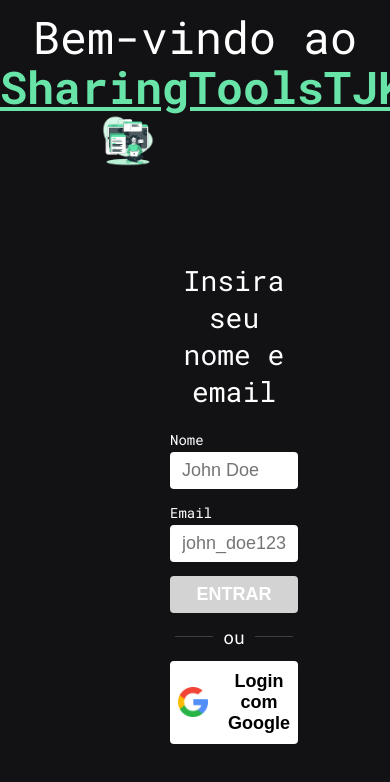
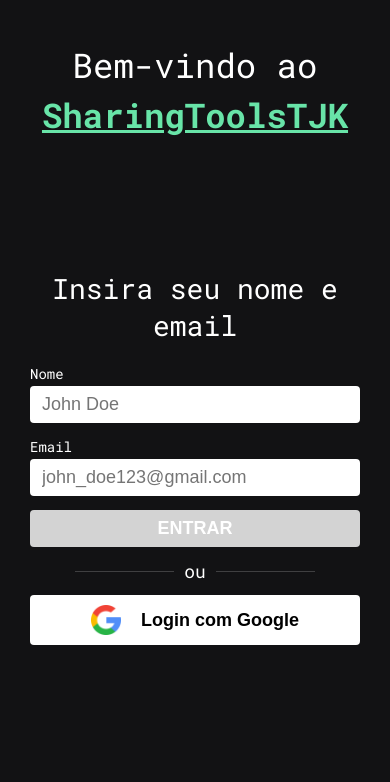
Before and after one commit to ThiagoKachi/SharingToolsTJK, a React (Create React App) app: page / in a window 390 px wide. Shown: the top 782 px of the page. Built offline with nearby package versions, Linux system fonts and the light colour scheme; no server answers; data requests are answered from the project's data file.

Commit message:
Add responsive pages

```diff
--- a/src/App.jsx
+++ b/src/App.jsx
@@ -16,4 +16,3 @@
 
 // Tratar erro ao fechar o modal de login google: The popup has been closed by the user before finalizing the operation. (auth/popup-closed-by-user).
 // Separar os contextos da aplicação em mais arquivos(organizar)
-// Responsividade (header) e pagina login(tirar foto)
--- a/src/components/Header/styles.js
+++ b/src/components/Header/styles.js
@@ -7,7 +7,6 @@
   div {
     display: flex;
     justify-content: space-between;
-    /* align-items: center; */
     padding: 14px 50px;
   }
 
@@ -67,4 +66,16 @@
     border: none;
     box-shadow: none;
   }
+
+  @media (max-width: 870px) {
+    h1 {
+      display: none;
+    }
+  }
+
+  @media (max-width: 380px) {
+    img {
+      display: none;
+    }
+  }
 `;
--- a/src/components/SearchBar/styles.js
+++ b/src/components/SearchBar/styles.js
@@ -47,4 +47,19 @@
     border: none;
     box-shadow: none;
   }
+
+  @media (max-width: 650px) {
+    & {
+      display: flex;
+      flex-direction: column;
+    }
+
+    .checkbox {
+      margin: 10px 0;
+    }
+
+    button {
+      margin: 10px 0;
+    }
+  }
 `;
--- a/src/pages/Home/styles.js
+++ b/src/pages/Home/styles.js
@@ -14,4 +14,20 @@
     margin-top: 14px;
     font-size: 18px;
   }
+
+  @media (max-width: 890px) {
+    & {
+      margin: 0 50px;
+    }
+  }
+
+  @media (max-width: 600px) {
+    p:nth-child(1) {
+      font-size: 16px;
+    }
+
+    p:nth-child(2) {
+      font-size: 14px;
+    }
+  }
 `;
--- a/src/pages/Login/styles.js
+++ b/src/pages/Login/styles.js
@@ -134,4 +134,32 @@
   .normal-login:active {
     transform: scale(0.99);
   }
+
+  @media (max-width: 1200px) {
+    .image-main {
+      display: none;
+    }
+  }
+
+  @media (max-width: 770px) {
+    h1 {
+      font-size: 34px;
+    }
+  }
+
+  @media (max-width: 650px) {
+    .content {
+      padding: 30px;
+    }
+  }
+
+  @media (max-width: 500px) {
+    & {
+      margin-top: 40px;
+    }
+
+    .content {
+      margin: -50px 0;
+    }
+  }
 `;
```
